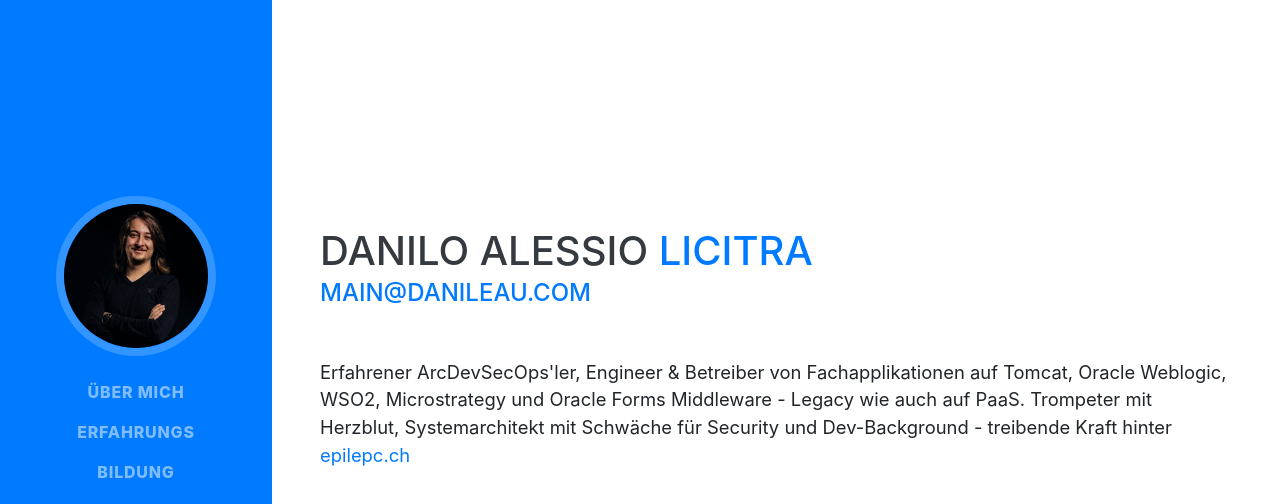
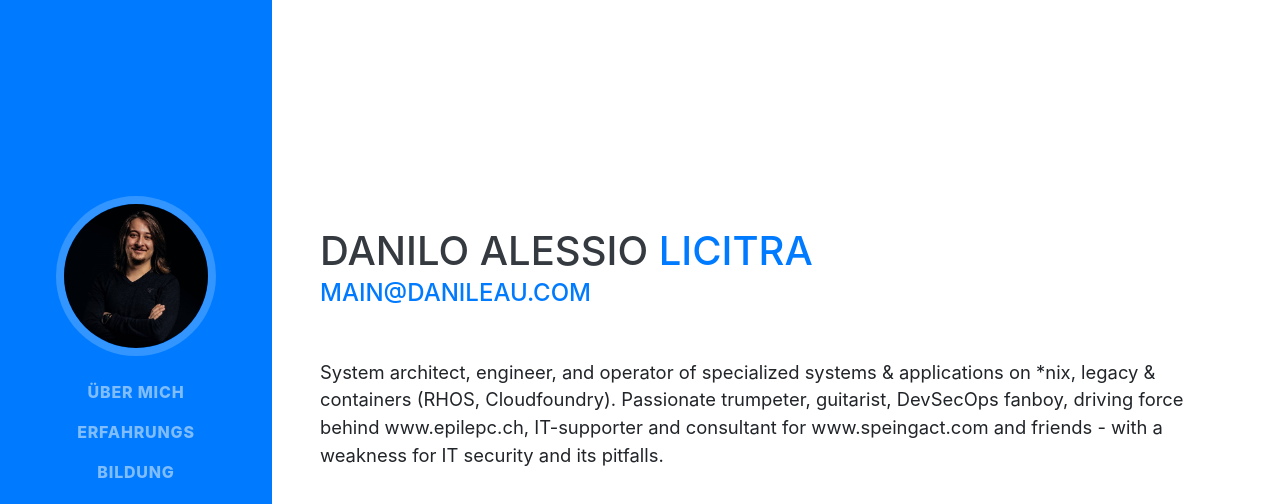
Before and after one commit to danileau/resume, a website with bundled scripts: page index.html in a window 1280 px wide. Shown: the top 504 px of the page. Built offline with nearby package versions, Linux system fonts and the light colour scheme; a web font is replaced by a local one.

Commit message:
new CV-Description

```diff
--- a/index.html
+++ b/index.html
@@ -55,7 +55,7 @@
                     <a href="mailto:main@danileau.com">main@danileau.com</a>
                 </div>
                 <p class="lead mb-5">
-                    Erfahrener ArcDevSecOps'ler, Engineer & Betreiber von Fachapplikationen auf Tomcat, Oracle Weblogic, WSO2, Microstrategy und Oracle Forms Middleware - Legacy wie auch auf PaaS. Trompeter mit Herzblut, Systemarchitekt mit Schwäche für Security und Dev-Background - treibende Kraft hinter <a href="https://www.epilepc.ch" target="_blank">epilepc.ch</a>
+                    System architect, engineer, and operator of specialized systems & applications on *nix, legacy & containers (RHOS, Cloudfoundry). Passionate trumpeter, guitarist, DevSecOps fanboy, driving force behind www.epilepc.ch, IT-supporter and consultant for www.speingact.com and friends - with a weakness for IT security and its pitfalls.
                 </p>
                 <div class="social-icons">
                     <a href="https://www.github.com/danileau" target="_blank"> <i class="fab fa-github"></i> </a>
```
